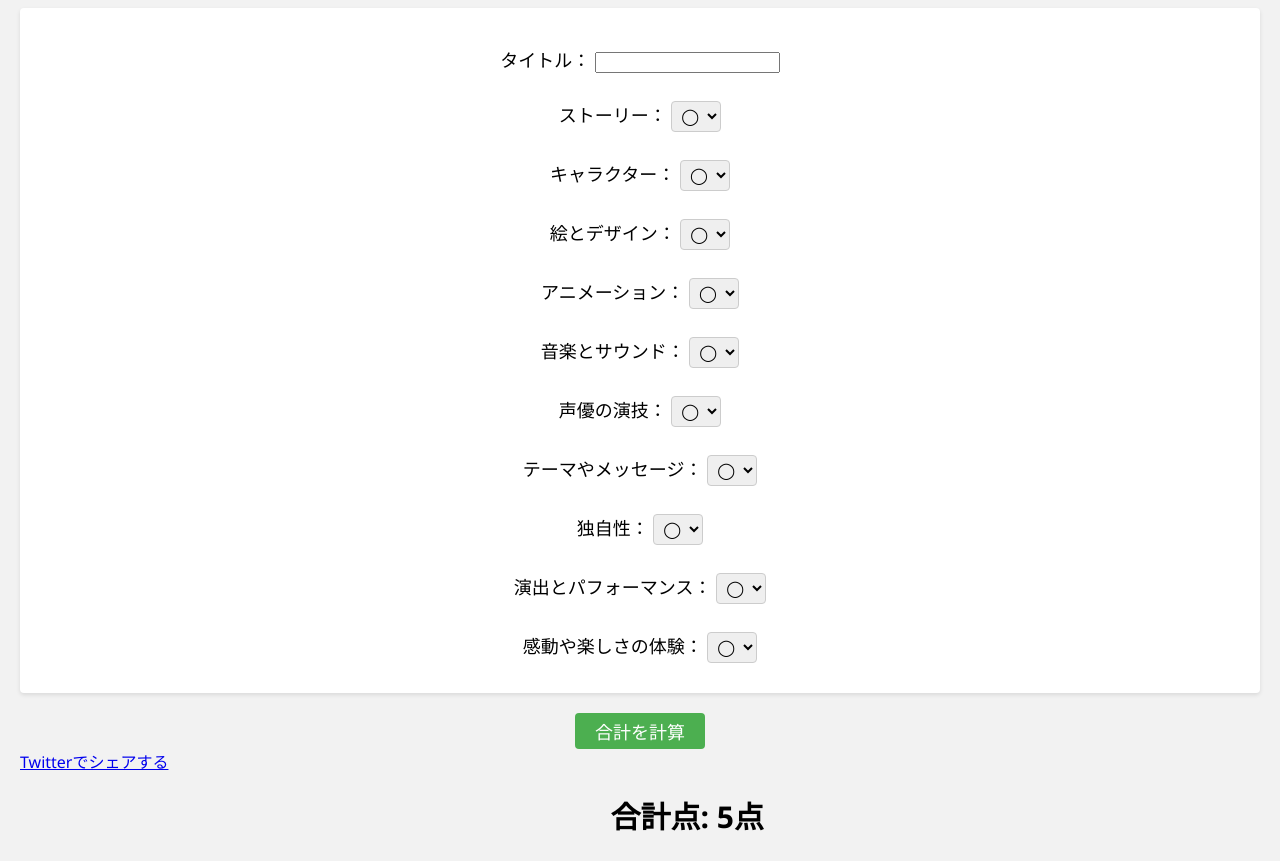
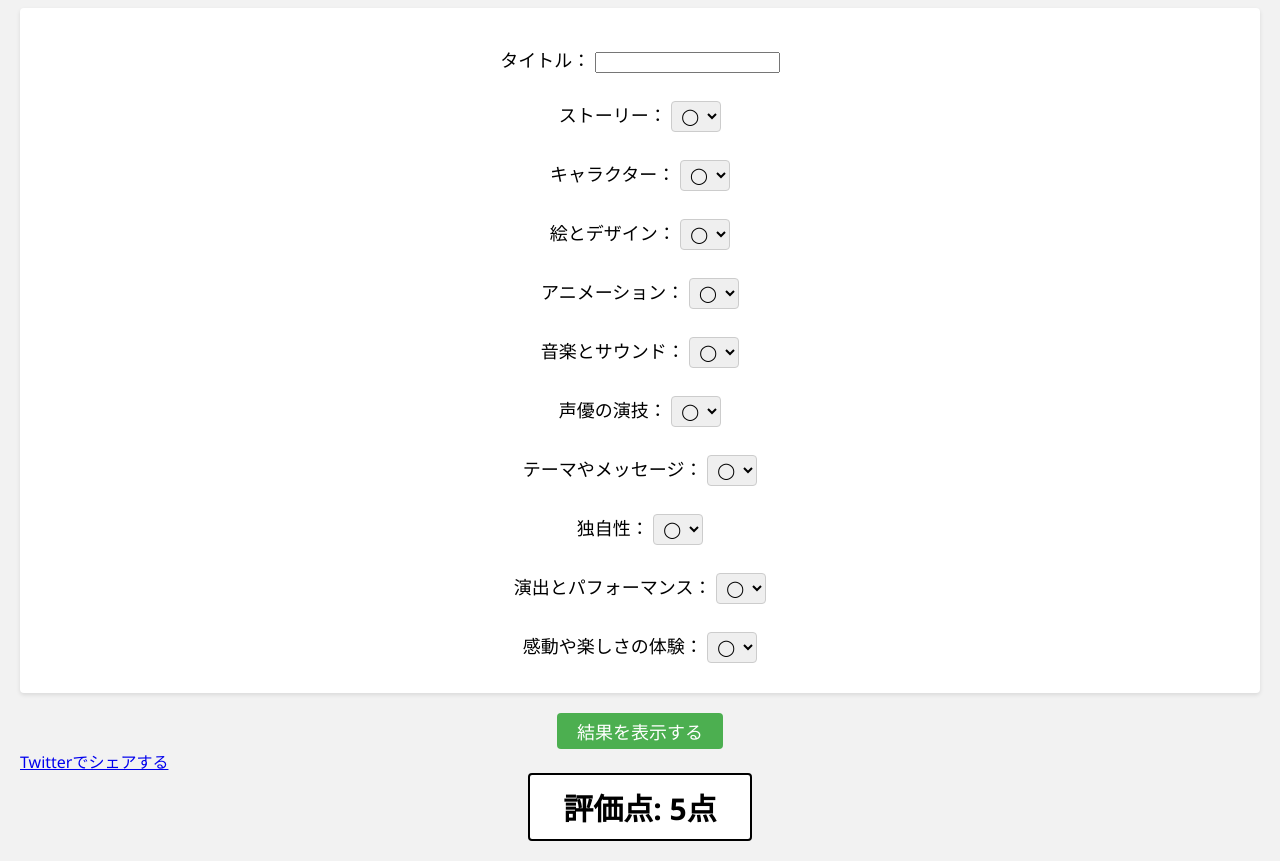
Before and after one commit to cjianzuo/anime-evaluation, a plain HTML site: page index.html in a window 1280 px wide. Both pictures are taken after a click on the link "Twitterでシェアする". Shown: the part 82-943 px from the top of the page. Drawn offline with Linux system fonts and the light colour scheme.

Commit message:
Update index.html

```diff
--- a/index.html
+++ b/index.html
@@ -29,7 +29,7 @@
 
     p {
       margin-bottom: 10px;
-      width: 60%;
+      width: 100%; /* 全幅に広げる */
       text-align: center;
       font-size: 18px;
     }
@@ -53,11 +53,29 @@
       margin: 0 auto;
     }
 
+    #total-box {
+  display: none;
+  justify-content: center;
+  align-items: center;
+  margin-top: 20px;
+  border: 2px solid black;
+  padding: 10px;
+  border-radius: 4px;
+  background-color: #fff;
+  width: 200px;
+  margin: 0 auto; /* 中央に配置するために追加 */
+}
+
+
+    #total-box.show { /* 追加 */
+      display: flex;
+      margin-left: auto;
+    }
+
     #total {
       font-size: 30px;
       font-weight: bold;
-      text-align: right;
-      margin-top: 20px;
+      margin: 0;
     }
   </style>
   <script>
@@ -77,7 +95,8 @@
         }
       }
 
-      document.getElementById('total').innerHTML = '合計点: ' + total + '点';
+      document.getElementById('total').innerHTML = '評価点: ' + total + '点';
+	  document.getElementById('total-box').style.display = 'flex';
 
       return total;
     }
@@ -98,7 +117,7 @@
                            '独自性: ' + selects[7].value + '\n' +
                            '演出とパフォーマンス: ' + selects[8].value + '\n' +
                            '感動や楽しさの体験: ' + selects[9].value + '\n' +
-                           '合計点: ' + total + '点';
+                           '評価点: ' + total + '点';
 
       return evaluationText;
     }
@@ -199,9 +218,11 @@
     </p>
   </form>
 
-  <button onclick="calculateTotal()">合計を計算</button>
+  <button onclick="calculateTotal()">結果を表示する</button>
   <a class="twitter-share-button" href="#" onclick="shareOnTwitter()">Twitterでシェアする</a>
 
-  <p id="total"></p>
+  <div id="total-box">
+    <p id="total"></p>
+  </div>
 </body>
 </html>
```
